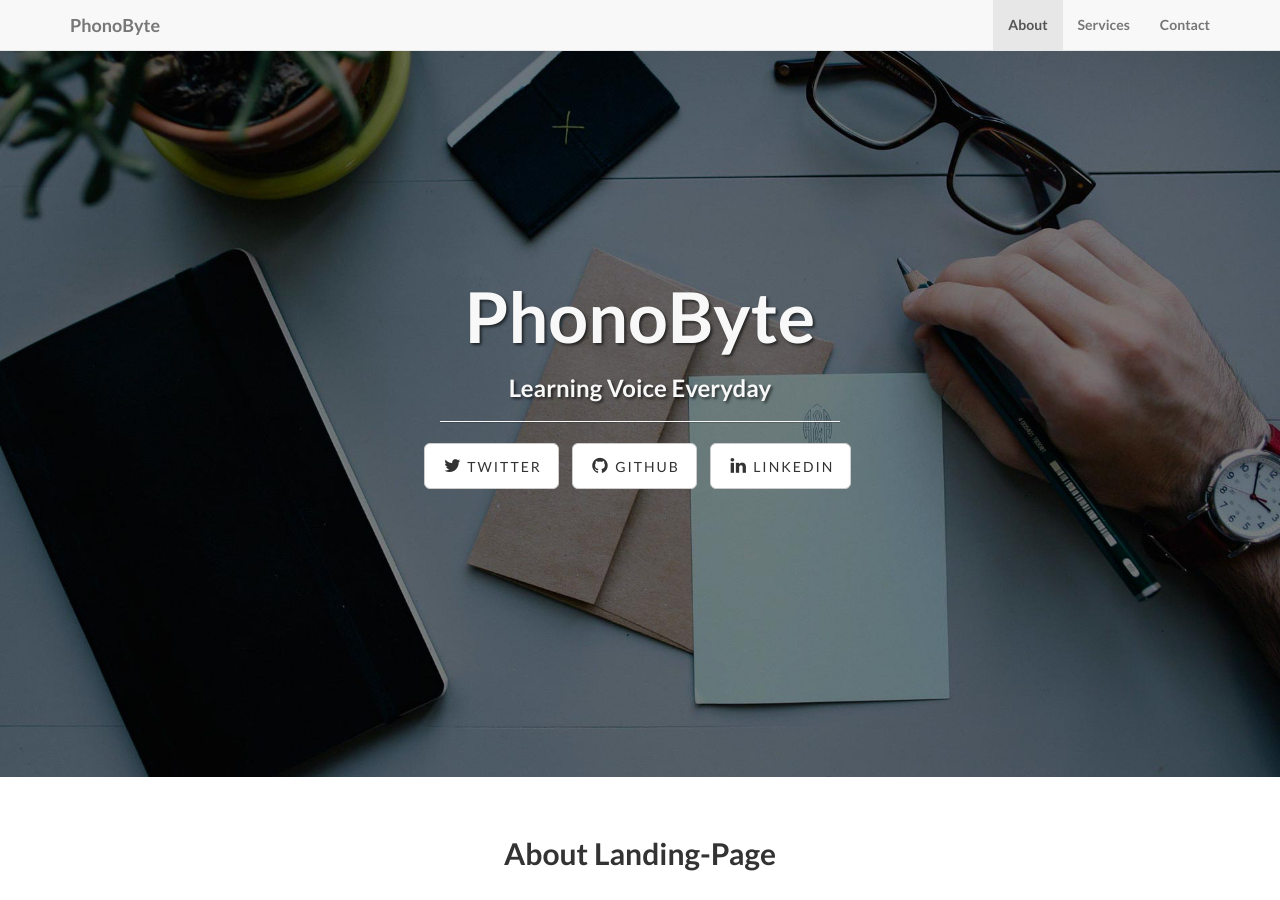
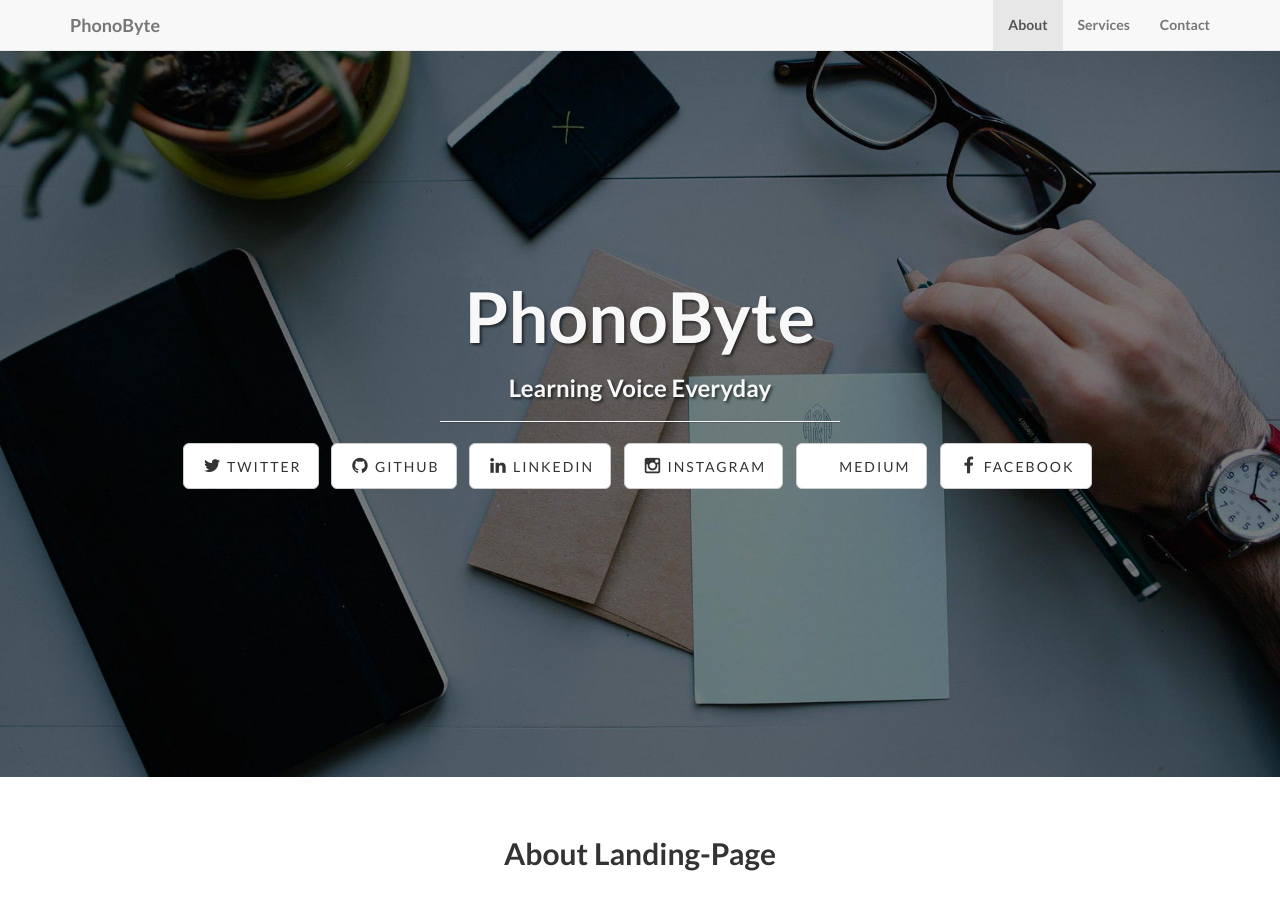
Before and after one commit to phonobyte/phonobyte.github.io, a Jekyll site: the page built from index.html, in a window 1280 px wide and 900 px high. Built offline with Jekyll 4.4.1, drawn with Linux system fonts in a browser that asks for light colours; some of the changed text lies outside the part shown.

Commit message:
social media update

```diff
--- a/_config.yml
+++ b/_config.yml
@@ -29,3 +29,9 @@ social:
     url: https://github.com/phonobyte/
   - title: linkedin
     url: https://www.linkedin.com/company/phonobyte
+  - title: instagram
+    url: https://www.instagram.com/phonobyte
+  - title: medium
+    url: https://medium.com/@phonobyte
+  - title: facebook
+    url: https://www.facebook.com/profile.php?id=100076086365566
```
